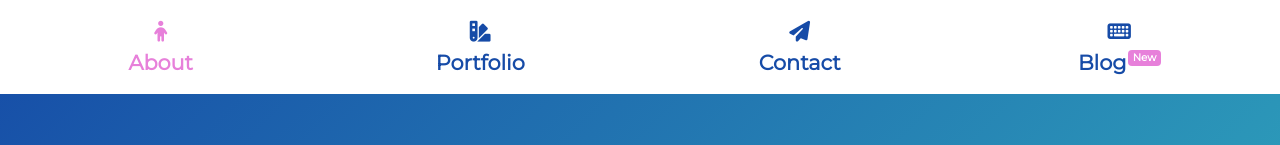
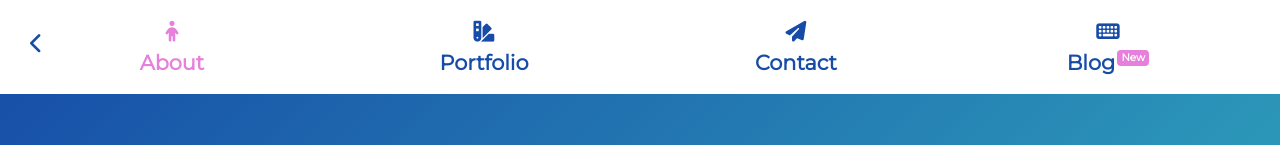
Before and after one commit to simon-a-walton/simon-a-walton-dev, a React (Create React App) app: page /about in a window 1280 px wide. Shown: the top 145 px of the page. Built offline with nearby package versions, Linux system fonts and the light colour scheme.

Commit message:
created a back button when the visitor is not on the homepage. converted the bootstrap to a grid system for better clarity

```diff
--- a/src/components/Navbar.jsx
+++ b/src/components/Navbar.jsx
@@ -5,12 +5,29 @@ import { colors } from './../constants/StyleConstants';
 import { navLinks } from './../data/navLinks';
 import Badge from 'react-bootstrap/Badge'
 
+const gridContainer =css({
+  display: "grid",
+  gridTemplateColumns: "1fr 1fr 1fr 1fr",
+  textAlign: "center"
+});
+
 const containerStyle = css({
   backgroundColor: 'white',
   color: colors.darkBlue,
   fontSize: "1.3em",
   "@media(max-width: 650px)": {
   fontSize: "0.8em"
+  }
+});
+
+const backButton = css({
+  color: "inherit",
+  position: "absolute",
+  top: 28,
+  left: 30,
+  "@media(max-width: 650px)": {
+    top: 28,
+    left: 12
   }
 });
 
@@ -24,9 +41,16 @@ class Navbar extends React.PureComponent {
     return (
       <>
         <nav className={`p-3 ${containerStyle}`}>
-          <div className="row text-center ">
+          <div {...gridContainer}>
+            <a
+              href ="/"
+              {...backButton}
+              className={ window.location.pathname === "/" ? "invisible" : "visible" }
+            >
+              <i className="fas fa-chevron-left" />
+            </a>
             {navLinks.map((nav) => (
-              <div className="col">
+              <div>
                 <Link to={nav.link} {...linkStyle}>
                   <div className={ window.location.pathname === nav.link ? "activated" : "" }>
                     <div>
@@ -39,7 +63,7 @@ class Navbar extends React.PureComponent {
                 </Link>
               </div>
             ))}
-            <div className="col">
+            <div>
               <a
                 href="https://simonwaltondev.medium.com/your-first-create-react-app-website-resource-list-b50326389239"
                 target="_blank"
```
